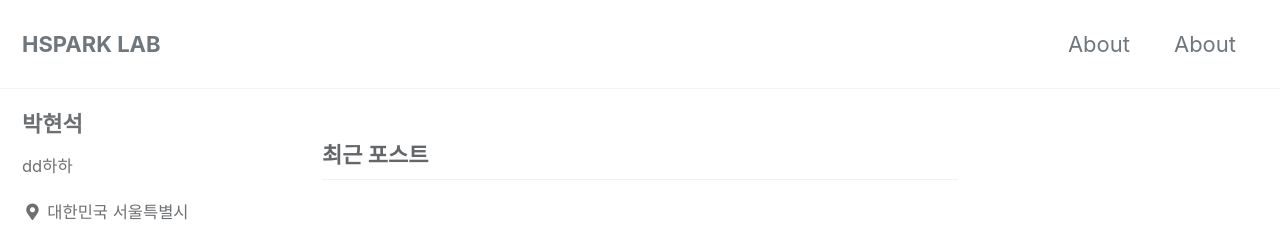
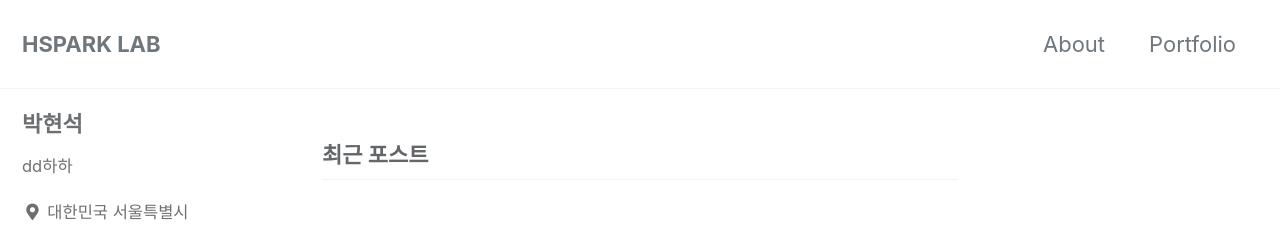
Before and after one commit to hsparklab/hsparklab.github.io, a Jekyll site: the page built from index.html, in a window 1280 px wide. Shown: the top 225 px of the page. Built offline with Jekyll 4.4.1, drawn with Linux system fonts in a browser that asks for light colours; cached includes are drawn as plain includes; the list of posts is cut into pages by our own code.

Commit message:
navigation 수정

```diff
--- a/_data/navigation.yml
+++ b/_data/navigation.yml
@@ -1,9 +1,9 @@
 # main links
 main:
   - title: "About"
-    url: https://mmistakes.github.io/minimal-mistakes/docs/quick-start-guide/
-  - title: "About"
-    url: https://mmistakes.github.io/minimal-mistakes/about/
+    url: https://hsparklab.github.io/minimal-mistakes/docs/quick-start-guide/
+  - title: "Portfolio"
+    url: https://hsparklab.github.io/minimal-mistakes/about/
  #title: "Posts"
  #  url: /year-archive/
   # - title: "Sample Collections"
```
